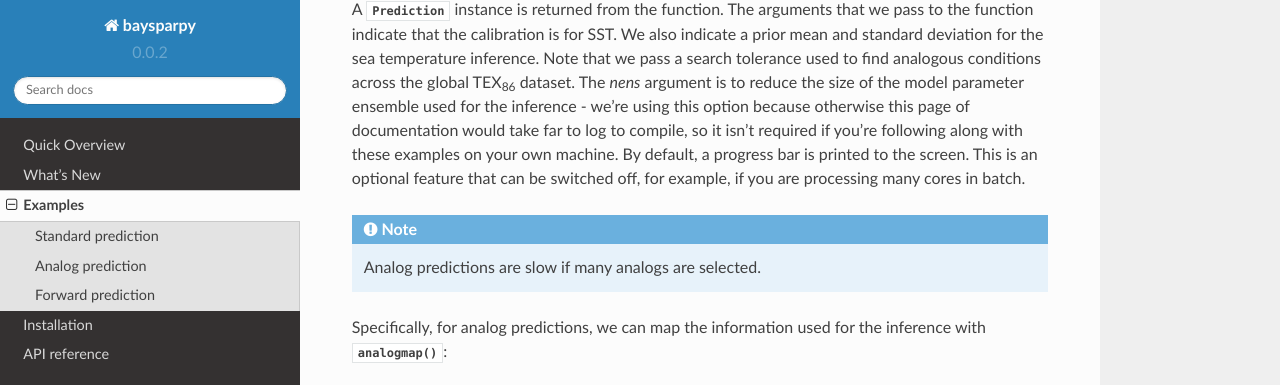
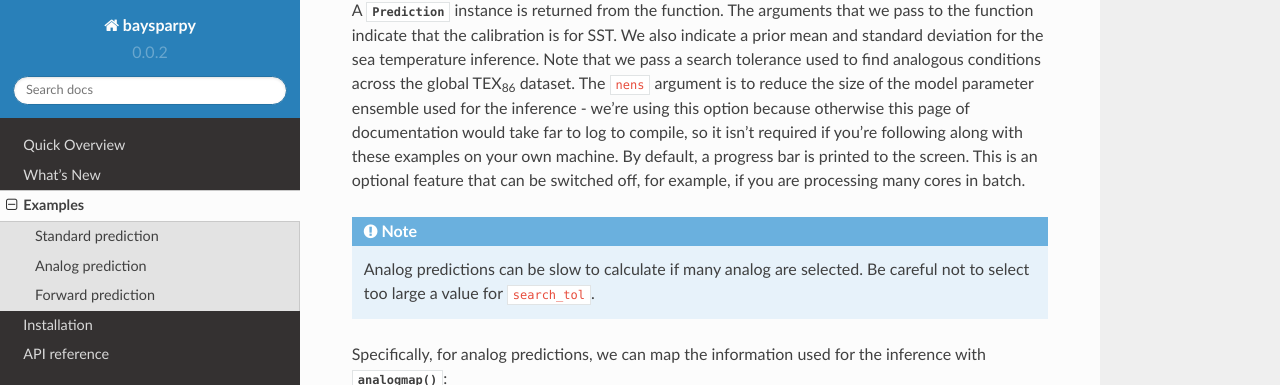
Before and after one commit to brews/baysparpy, a Sphinx documentation site: the page built from docs/examples.rst, in a window 1280 px wide and 900 px high, scrolled down 2659 px, cut to the strip 0-385 px from the top of the window. Built offline with Sphinx 7.4.7 and the Read the Docs theme 2.0.0, drawn with Linux system fonts in a browser that asks for light colours; the version number is read from the project's files by our own code.

Commit message:
Several minor grammar and style changes to docs.

```diff
--- a/README.rst
+++ b/README.rst
@@ -5,9 +5,9 @@ baysparpy
     :target: https://travis-ci.org/brews/baysparpy
 
 
-An open source Python package for TEX86 calibration.
+An Open Source Python package for TEX86 calibration.
 
-The package is based on the original BAYSPAR (BAYesian SPAtially-varying Regression) software for MATLAB (https://github.com/jesstierney/BAYSPAR).
+This package is based on the original BAYSPAR (BAYesian SPAtially-varying Regression) for MATLAB (https://github.com/jesstierney/BAYSPAR).
 
 
 Quick example
--- a/docs/examples.rst
+++ b/docs/examples.rst
@@ -6,7 +6,7 @@ Examples
 ########
 
 To start things off, import a few basic
-tools, including `bayspar`:
+tools, including :py:mod:`bayspar`:
 
 .. ipython:: python
 
@@ -123,11 +123,11 @@ We can run the analog prediction of SST with :py:func:`predict_seatemp_analog`:
                                             search_tol=search_tolerance,
                                             nens=500)
 
-A :py:class:`~predict.Prediction` instance is returned from the function. The arguments that we pass to the function indicate that the calibration is for SST. We also indicate a prior mean and standard deviation for the sea temperature inference. Note that we pass a search tolerance used to find analogous conditions across the global TEX\ :sub:`86` dataset. The `nens` argument is to reduce the size of the model parameter ensemble used for the inference - we're using this option because otherwise this page of documentation would take far to log to compile, so it isn't required if you're following along with these examples on your own machine. By default, a progress bar is printed to the screen. This is an optional feature that can be switched off, for example, if you are processing many cores in batch.
+A :py:class:`~predict.Prediction` instance is returned from the function. The arguments that we pass to the function indicate that the calibration is for SST. We also indicate a prior mean and standard deviation for the sea temperature inference. Note that we pass a search tolerance used to find analogous conditions across the global TEX\ :sub:`86` dataset. The ``nens`` argument is to reduce the size of the model parameter ensemble used for the inference - we're using this option because otherwise this page of documentation would take far to log to compile, so it isn't required if you're following along with these examples on your own machine. By default, a progress bar is printed to the screen. This is an optional feature that can be switched off, for example, if you are processing many cores in batch.
 
 .. Note::
 
-   Analog predictions are slow if many analogs are selected.
+   Analog predictions can be slow to calculate if many analog are selected. Be careful not to select too large a value for ``search_tol``.
 
 
 Specifically, for analog predictions, we can map the information used for the inference with :py:func:`analogmap`:
--- a/docs/whats_new.rst
+++ b/docs/whats_new.rst
@@ -10,6 +10,7 @@ v0.0.3
 
 Enhancements
 ~~~~~~~~~~~~
+- Many minor changes to documentation.
 
 Bug fixes
 ~~~~~~~~~
```
Also changed, not shown: docs/index.rst (+4 -4 lines).
